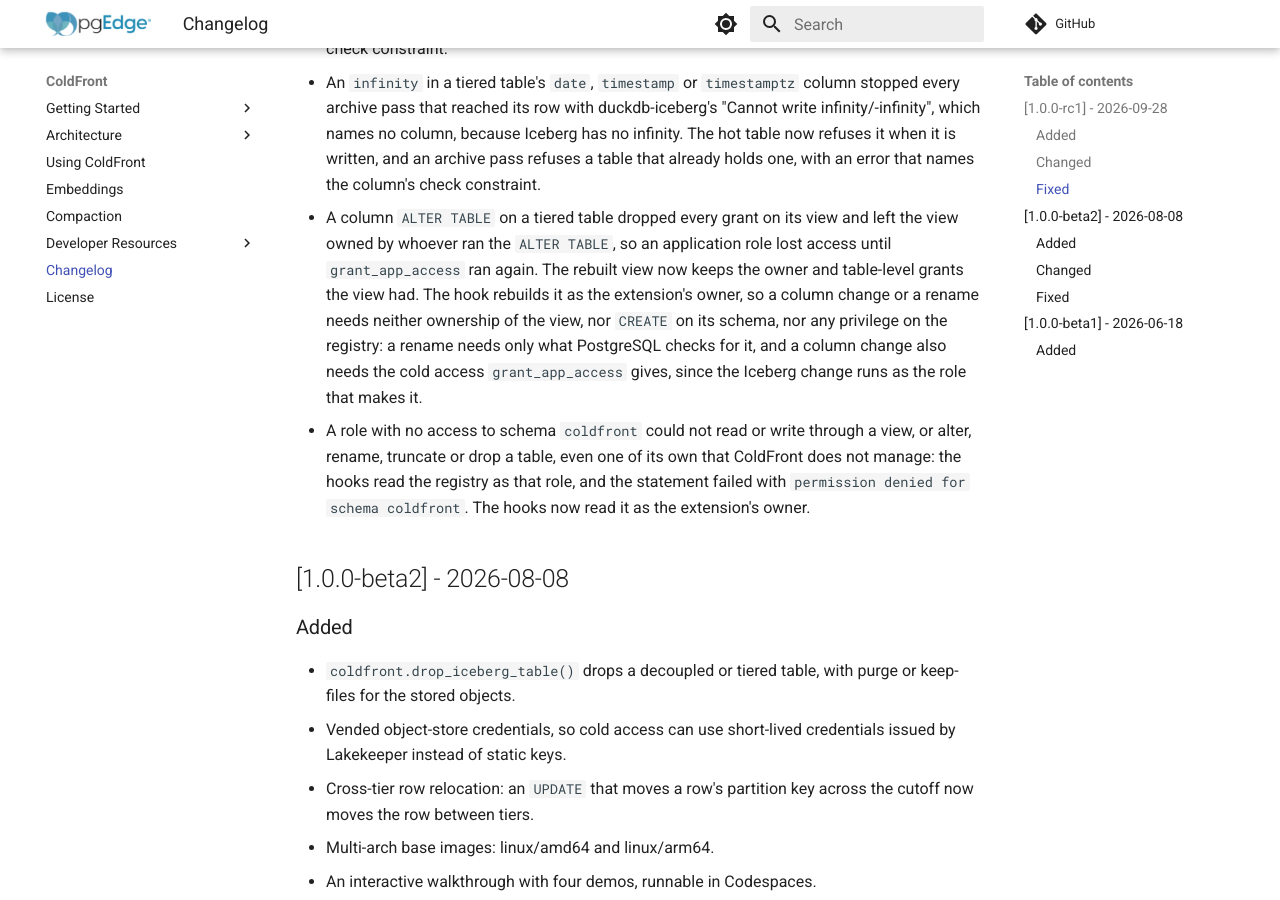
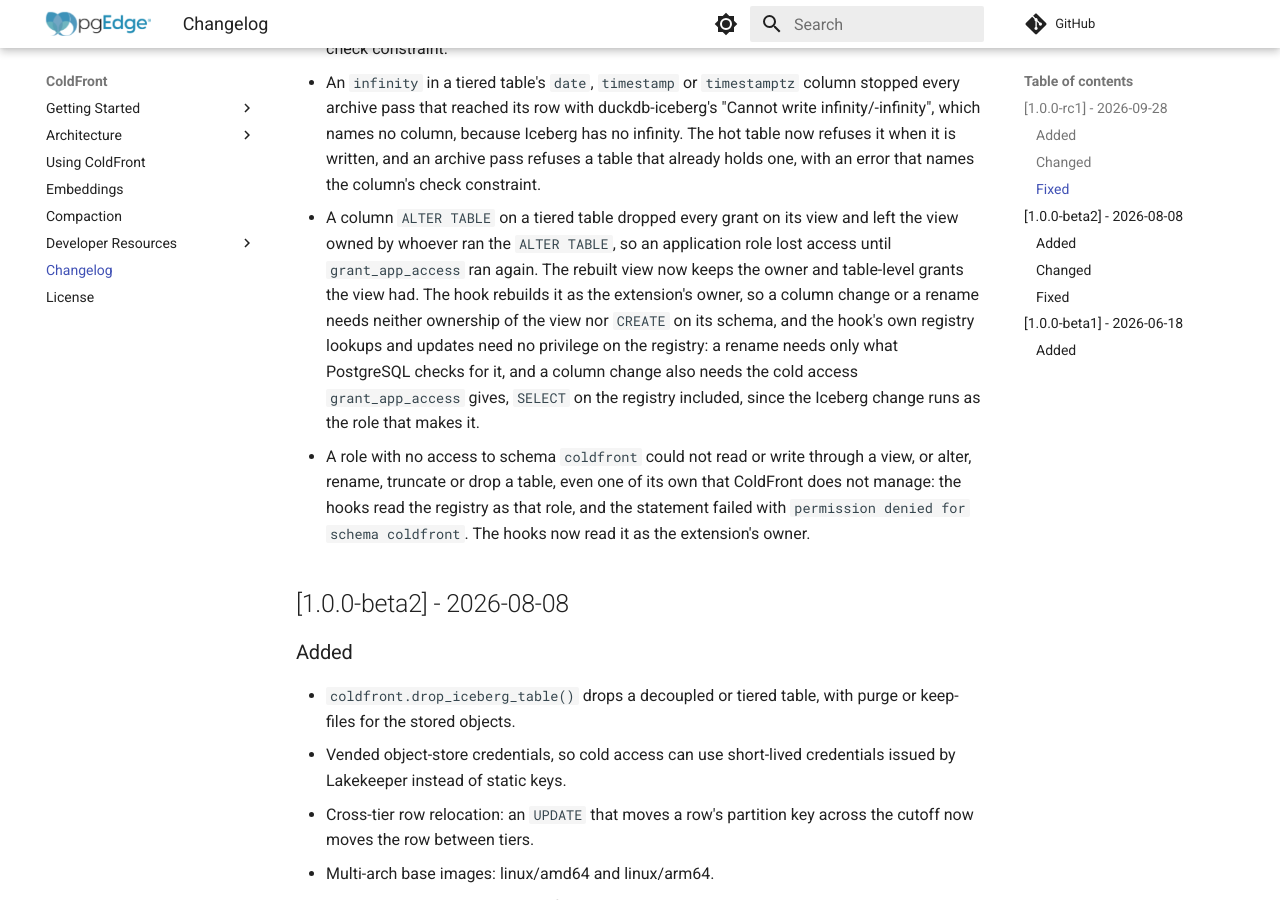
Before and after one commit to pgEdge/coldfront, an MkDocs documentation site: the page built from docs/changelog.md, in a window 1280 px wide and 900 px high, scrolled down 6992 px. Built offline with MkDocs 1.6.1 and Material for MkDocs 9.7.7, drawn with Linux system fonts in a browser that asks for light colours; comment, search, counter and statistics services are not loaded.

Commit message:
docs: a column change still needs the registry SELECT that grant_app_access gives

```diff
--- a/docs/changelog.md
+++ b/docs/changelog.md
@@ -304,10 +304,11 @@ this project adheres to
   lost access until `grant_app_access` ran again. The rebuilt view now keeps
   the owner and table-level grants the view had. The hook rebuilds it as the
   extension's owner, so a column change or a rename needs neither ownership of
-  the view, nor `CREATE` on its schema, nor any privilege on the registry: a
-  rename needs only what PostgreSQL checks for it, and a column change also
-  needs the cold access `grant_app_access` gives, since the Iceberg change
-  runs as the role that makes it.
+  the view nor `CREATE` on its schema, and the hook's own registry lookups and
+  updates need no privilege on the registry: a rename needs only what
+  PostgreSQL checks for it, and a column change also needs the cold access
+  `grant_app_access` gives, `SELECT` on the registry included, since the
+  Iceberg change runs as the role that makes it.
 - A role with no access to schema `coldfront` could not read or write through
   a view, or alter, rename, truncate or drop a table, even one of its own that
   ColdFront does not manage: the hooks read the registry as that role, and the
```
Also changed, not shown: docs/architecture.md (+4 -2 lines).
